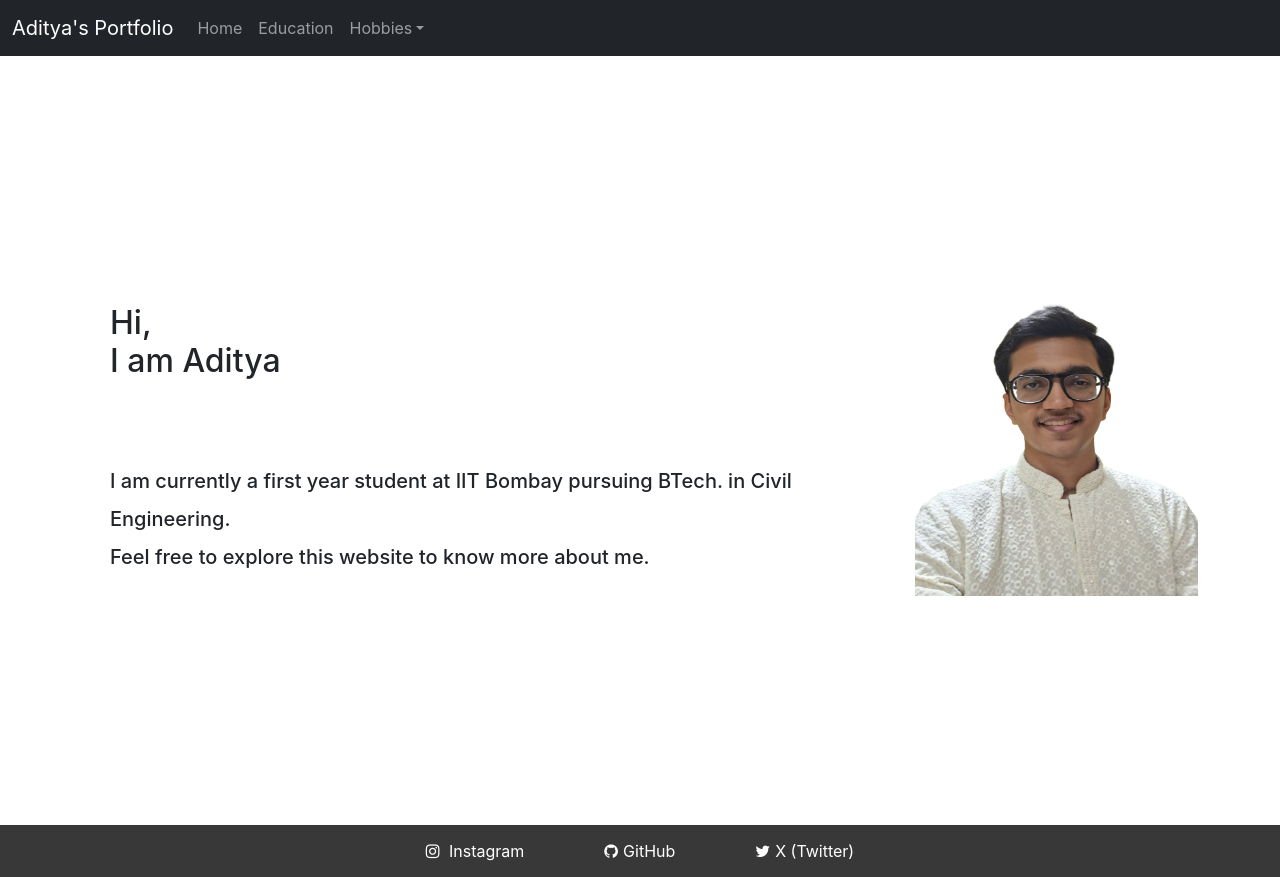
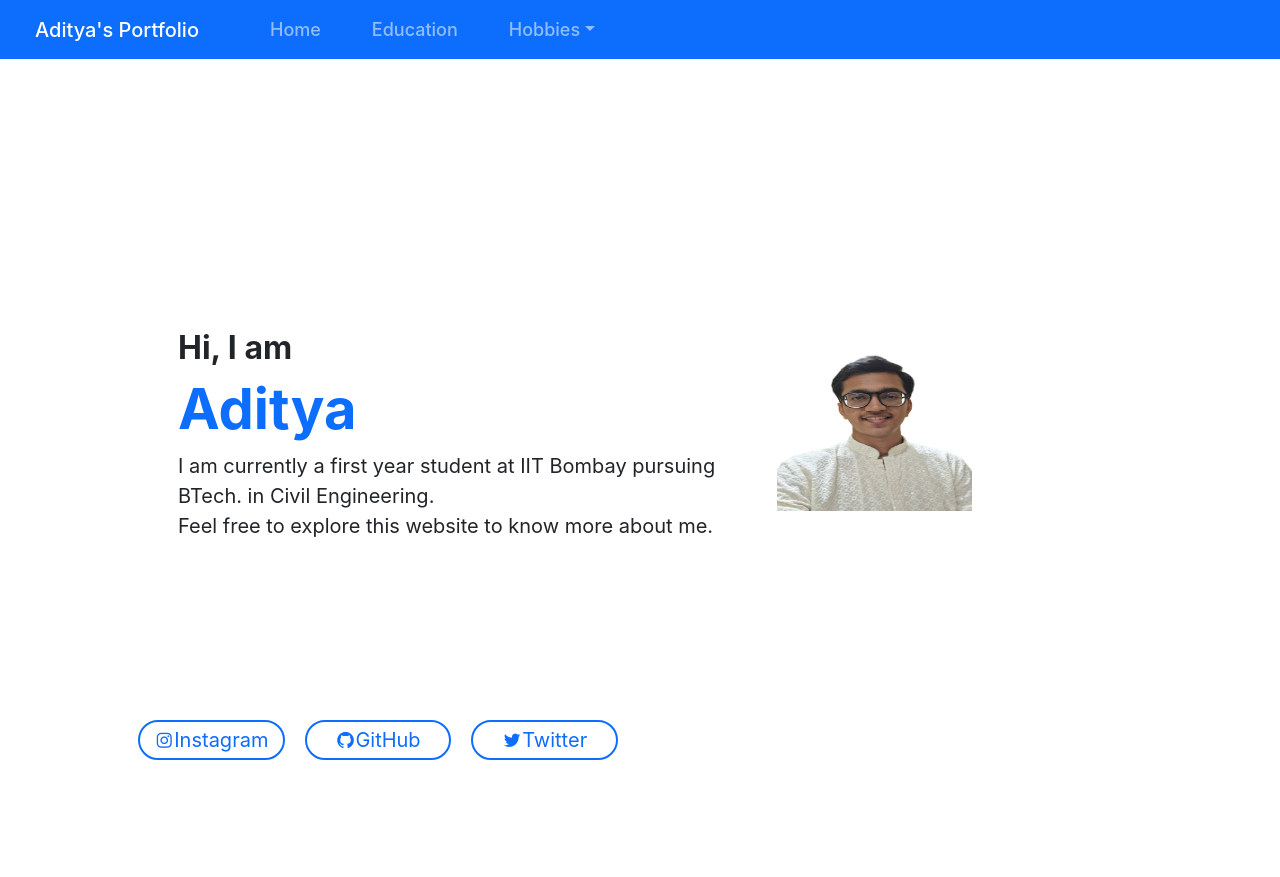
Before and after one commit to adityapatil2310/DevCom-Assignments, a React (Create React App) app in the folder task1/: page / in a window 1280 px wide. Built offline with nearby package versions, Linux system fonts and the light colour scheme.

Commit message:
added style to about page

```diff
--- a/task1/public/index.html
+++ b/task1/public/index.html
@@ -27,6 +27,7 @@
     <title>Aditya's Portfolio</title>
     <link href="https://cdn.jsdelivr.net/npm/bootstrap@5.3.2/dist/css/bootstrap.min.css" rel="stylesheet" integrity="sha384-T3c6CoIi6uLrA9TneNEoa7RxnatzjcDSCmG1MXxSR1GAsXEV/Dwwykc2MPK8M2HN" crossorigin="anonymous">
     <link rel="stylesheet" href="https://cdnjs.cloudflare.com/ajax/libs/font-awesome/4.7.0/css/font-awesome.min.css">
+    <link href='https://unpkg.com/boxicons@2.1.4/css/boxicons.min.css' rel='stylesheet'>
   </head>
   <body>
     <noscript>You need to enable JavaScript to run this app.</noscript>
--- a/task1/src/App.css
+++ b/task1/src/App.css
@@ -1,5 +1,78 @@
-body{
+
+/* My styling */
+
+nav{
+  display: flex;
+  justify-content: space-between;
+  align-items: center;
+
+}
+
+.nav-link, .navbar-brand{
+  font-size: 18px;
+  text-decoration: none;
+  font-weight: 500;
+  margin-left: 35px;
+}
+
+.navbar-brand{
+  font-size: 20px;
+}
+
+.about{
   height: 100vh;
+  display: flex;
+  align-items: center;
+  padding: 0 10%;
+}
+
+.about-content{
+  max-width: 600px;
+}
+
+.about-content h1{
+  font-size: 56px;
+  font-weight: 700;
+  color: #0d6efd;
+}
+
+.about-content h2{
+  font-size: 32px;
+  font-weight: 700;
+}
+
+.about-content p{
+  font-size: 20px;
+}
+
+.socials{
+  position: absolute;
+  bottom: 40px;
+  width: 500px;
+  display: flex;
+  justify-content: space-between;
+}
+
+.socials a{
+  display: inline-flex;
+  justify-content: center;
+  align-items: center;
+  width: 150px;
+  height: 40px;
+  margin-inline: 10px;
+  background: transparent;
+  border: 2px solid #0d6efd;
+  border-radius: 20px;
+  font-size: 20px;
+  color: #0d6efd;
+  text-decoration: none;
+  overflow: hidden;
+}
+
+.socials a:hover{
+  background: #0d6efd;
+  transition: .5s;
+  color: white;
 }
 
 footer {
@@ -13,21 +86,9 @@ footer {
   margin-top: 141px;
 }
 
-footer a {
-  /* float: left; */
-  /* Make sure that the links stay side-by-side */
-  /* display: block; */
-  /* Change the display to block, for responsive reasons (see below) */
-  color: white;
-  /* White text color */
-  /* text-align: center; */
-  /* Center the text */
-  padding: 14px 40px;
-  /* Add some padding */
-  text-decoration: none;
-  /* Remove underline */
-}
 
+
+/* Default React styling */
 
 .App {
   text-align: center;
--- a/task1/src/Components/About.js
+++ b/task1/src/Components/About.js
@@ -1,10 +1,29 @@
 import React from 'react'
 import photo from './photo.png'
-import Footer from "./Footer";
 
 export default function About() {
   return (
     <>
+        <section className='about'>
+            <div className="d-flex justify-content-around" style={{marginTop:"0px", padding:"50px"}}>
+
+                <div className='about-content'>
+                    <h2>Hi, I am</h2>
+                    <h1>Aditya</h1>
+                    <p>I am currently a first year student at IIT Bombay pursuing BTech. in Civil Engineering.
+                    <br />Feel free to explore this website to know more about me.</p>
+                </div>
+                <div>
+                    <img style={{height:"70%", width:"60%"}} src={photo} alt="profile pic" />
+                </div>
+            </div>
+            <div className="socials">
+                <a href="https://www.instagram.com/adityapatil_2310/" target="_blank" rel="noopener noreferrer"><i class='bx bxl-instagram'></i> Instagram</a>
+                <a href="https://github.com/adityapatil2310" target="_blank" rel="noopener noreferrer"><i class='bx bxl-github' ></i>GitHub</a>
+                <a href="https://twitter.com/adityapatil2310" target="_blank" rel="noopener noreferrer"><i class='bx bxl-twitter'></i>Twitter</a>
+            </div>
+        </section>
+        {/* <section className='about'>
             <div className="d-flex justify-content-around" style={{marginTop:"150px", padding:"50px"}}>
 
                 <div className='container'>
@@ -15,7 +34,7 @@ export default function About() {
                     <img style={{height:"90%", width:"90%"}} src={photo} alt="profile pic" />
                 </div>
             </div>
-        <Footer/>
+        </section> */}
 
 
 
--- a/task1/src/Components/Navbar.js
+++ b/task1/src/Components/Navbar.js
@@ -3,12 +3,12 @@ import {Link} from 'react-router-dom';
 
 export default function Navbar() {
   return (
-    <div>
-      <nav className="navbar navbar-expand-lg navbar-dark bg-dark">
+    <div className="header">
+      <nav className="navbar navbar-expand-lg navbar-dark bg-primary">
+        <Link className="navbar-brand" to="/">
+          Aditya's Portfolio
+        </Link>
         <div className="container-fluid">
-          <Link className="navbar-brand" to="/">
-            Aditya's Portfolio
-          </Link>
           <button
             className="navbar-toggler"
             type="button"
```
Lines whose indentation alone changed are shown as unchanged.
